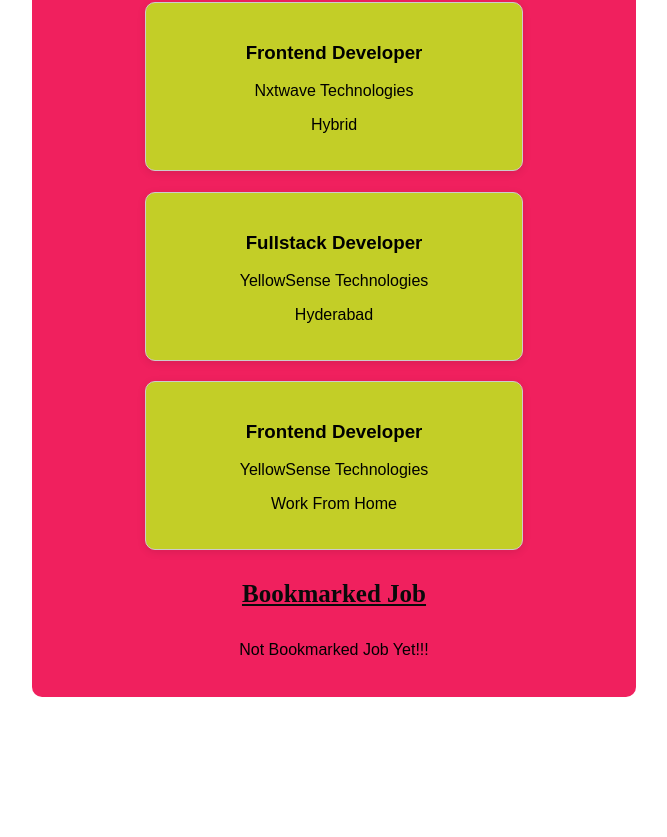
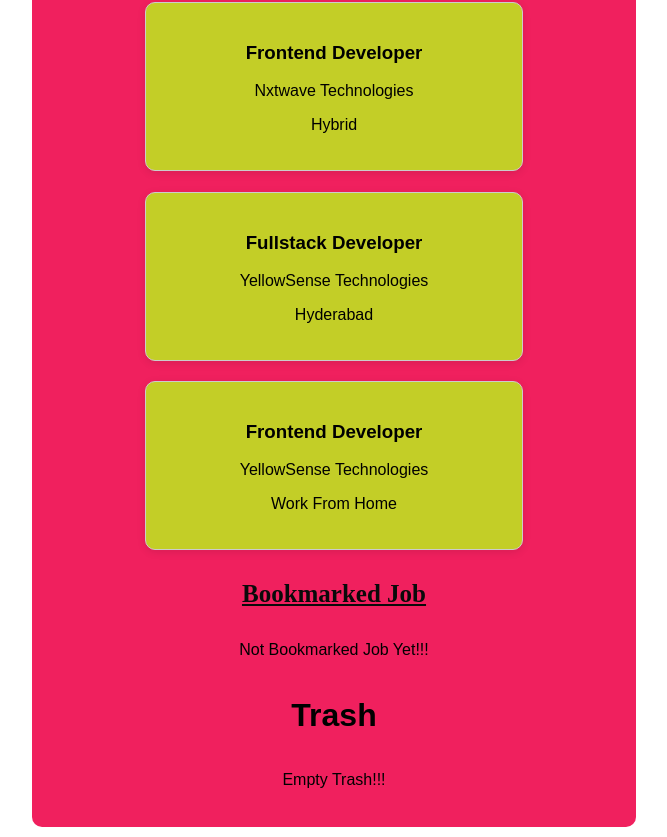
Before and after one commit to ChetanPalade/JobSwipewithYellowSensech, a React (Create React App) app: page / in a window 1280 px wide. Shown: the part 851-1688 px from the top of the page, without its empty margins (306-973 px from the left). Before the commit the page ends 1558 px from the top, so only its background shows below. Built offline with nearby package versions, Linux system fonts and the light colour scheme.

Commit message:
Update JobList.js

```diff
--- a/src/components/jobList/JobList.js
+++ b/src/components/jobList/JobList.js
@@ -21,6 +21,7 @@
   const handleBookmark = (job) => {
     setBookmarkedJobs([...bookmarkedJobs, job]);
     setJobs(jobs.filter(j => j.id !== job.id));
+
   }
 
   const handleDismiss = (job) => {
@@ -33,6 +34,7 @@
       <div className="swipe-info">
          <p>Swipe right to bookmark, left to dismiss</p>
        </div>
+
       <h1 className='jobList'>Job Lists</h1>
       {jobs.length > 0 ? (
         jobs.map(job => (
@@ -63,6 +65,21 @@
         <p>Not Bookmarked Job Yet!!!</p>
 
       )}
+      <h1>Trash</h1>
+      {dismissedJobs.length> 0 ? (
+        dismissedJobs.map(job => (
+          <div key={job.id}
+          className='Trash-job'>
+            <h3>{job.title}</h3>
+            <p>{job.company}</p>
+            <p>{job.location}</p>
+
+          </div>
+        ))
+      ) : (
+        <p>Empty Trash!!!</p>
+
+      )}
 
 
     </div>
@@ -70,55 +87,3 @@
 }
 
 export default JobList
-
-// import React, { useState } from 'react';
-// import './JobList.css';
-
-// const jobs = [
-//   { id: 1, title: 'Frontend Developer', company: 'Google', location: 'San Francisco' },
-//   { id: 2, title: 'Backend Developer', company: 'Amazon', location: 'New York' },
-//   { id: 3, title: 'Full Stack Engineer', company: 'Facebook', location: 'Austin' },
-// ];
-
-// const JobList = () => {
-//   const [bookmarkedJobs, setBookmarkedJobs] = useState([]);
-//   const [dismissedJobs, setDismissedJobs] = useState([]);
-
-//   const handleSwipeRight = (job) => {
-//     setBookmarkedJobs([...bookmarkedJobs, job]);
-//     console.log('Bookmarked', job);
-//   };
-
-//   const handleSwipeLeft = (job) => {
-//     setDismissedJobs([...dismissedJobs, job]);
-//     console.log('Dismissed', job);
-//   };
-
-//   return (
-//     <div className="job-list">
-//       {jobs
-//         .filter((job) => !dismissedJobs.includes(job))
-//         .map((job) => (
-//           <div
-//             key={job.id}
-//             className="job-card"
-//             onTouchStart={() => {}}
-//             onTouchEnd={(e) => {
-//               const swipeDistance = e.changedTouches[0].clientX - e.targetTouches[0]?.clientX;
-//               if (swipeDistance > 50) handleSwipeRight(job);
-//               if (swipeDistance < -50) handleSwipeLeft(job);
-//             }}
-//           >
-//             <h2>{job.title}</h2>
-//             <p>{job.company}</p>
-//             <p>{job.location}</p>
-//           </div>
-//         ))}
-//       <div className="swipe-info">
-//         <p>Swipe right to bookmark, left to dismiss</p>
-//       </div>
-//     </div>
-//   );
-// };
-
-// export default JobList;
```
